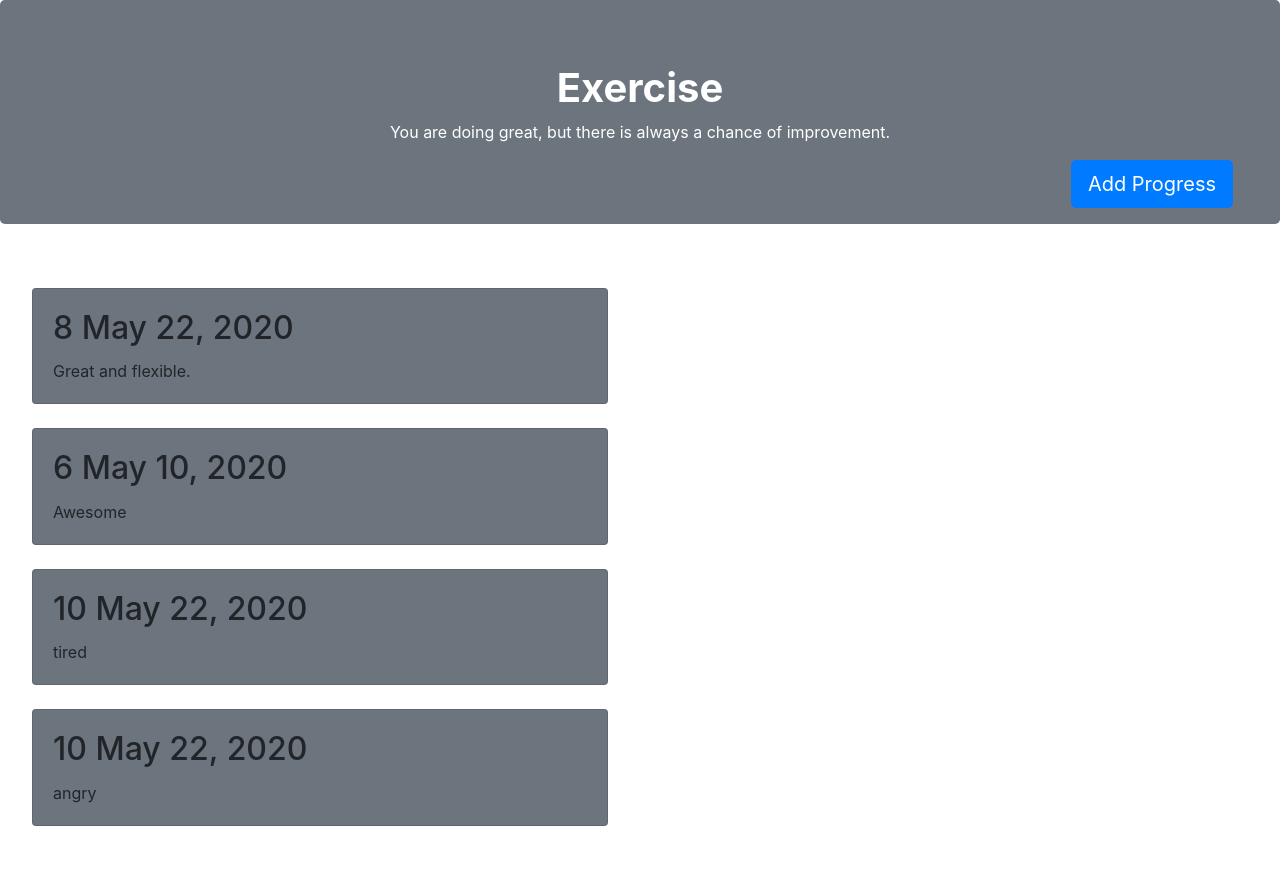
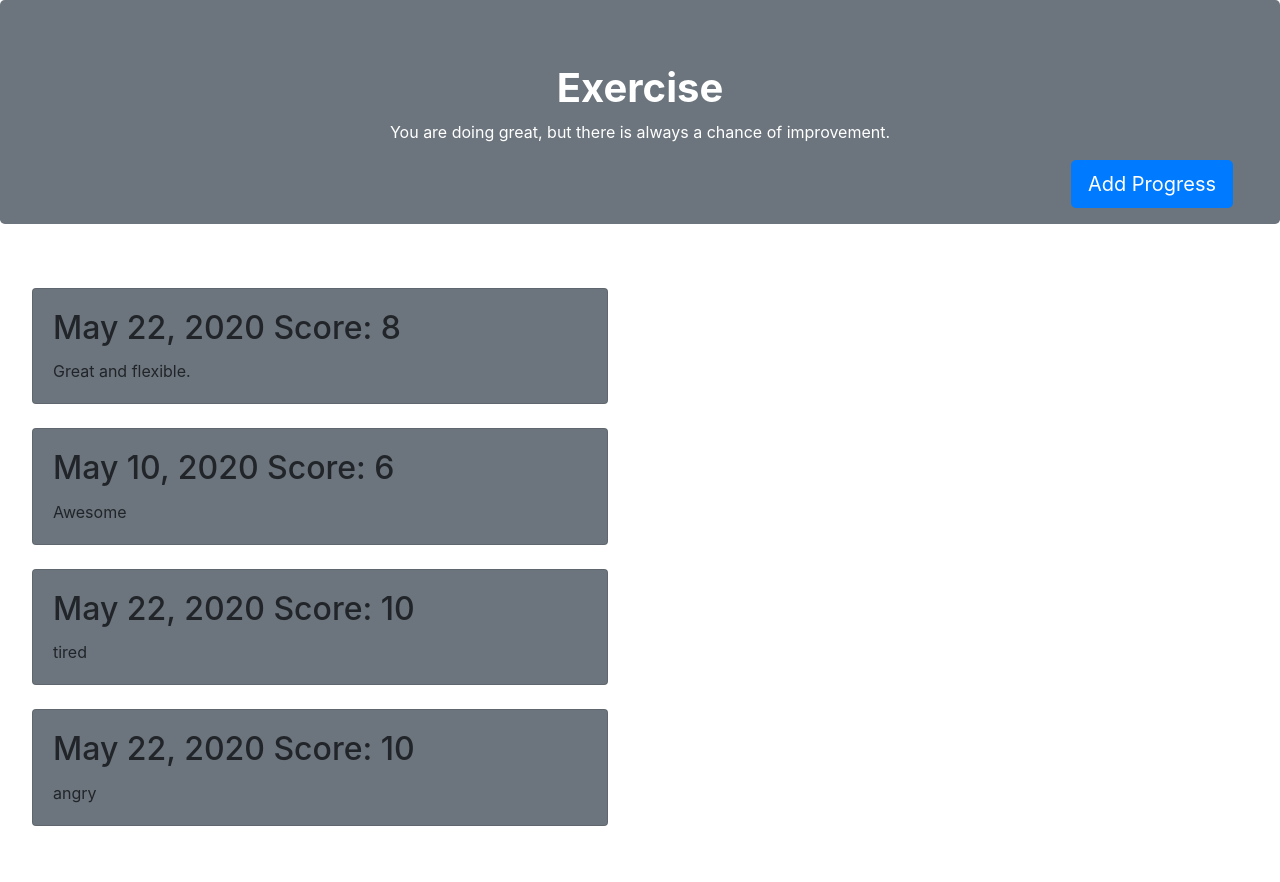
Before and after one commit to theSquaredError/habit_progressDjango, a Django app: page /3 in a window 1280 px wide. Run offline with Django 3.2, Linux system fonts and the light colour scheme; data comes from the database, SQL or seed files in the repository; some libraries are stand-ins or nearby versions.

Commit message:
detail card style edit

```diff
--- a/habit/habit_app/templates/detail.html
+++ b/habit/habit_app/templates/detail.html
@@ -31,7 +31,7 @@
             {% for progress in progress_list %}
             <div class="card mb-4" style="background-color: #6c757d;">
                 <div class="card-body">
-                    <h2 class="card-title">{{ progress.rating }} {{ progress.edit_date }}</h2>
+                    <h2 class="card-title">{{ progress.edit_date }} Score: {{ progress.rating }} </h2>
                     <p class="card-text">{{progress.feeling|slice:":200" }}</p>
                 </div>
             </div>
```
